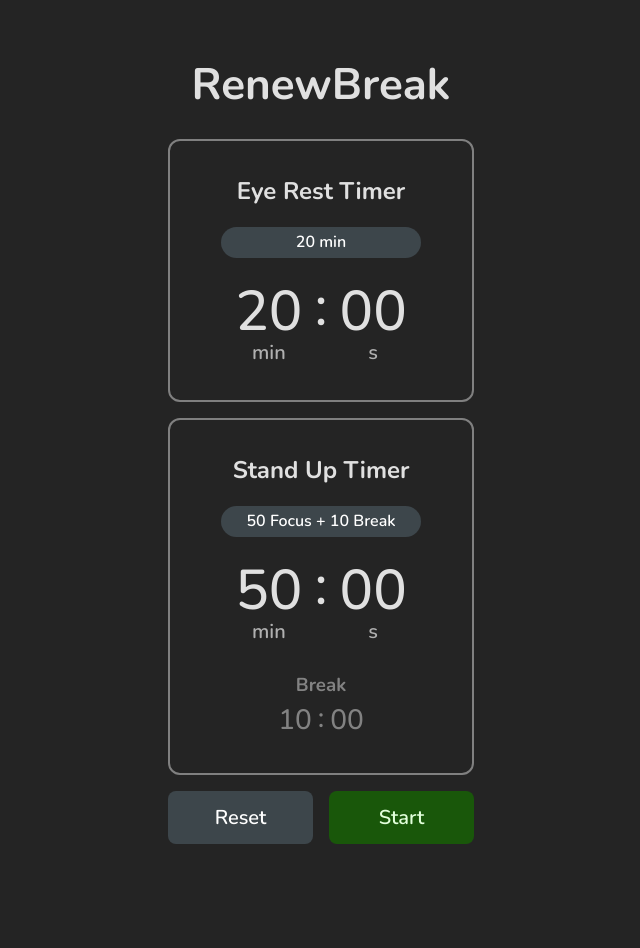
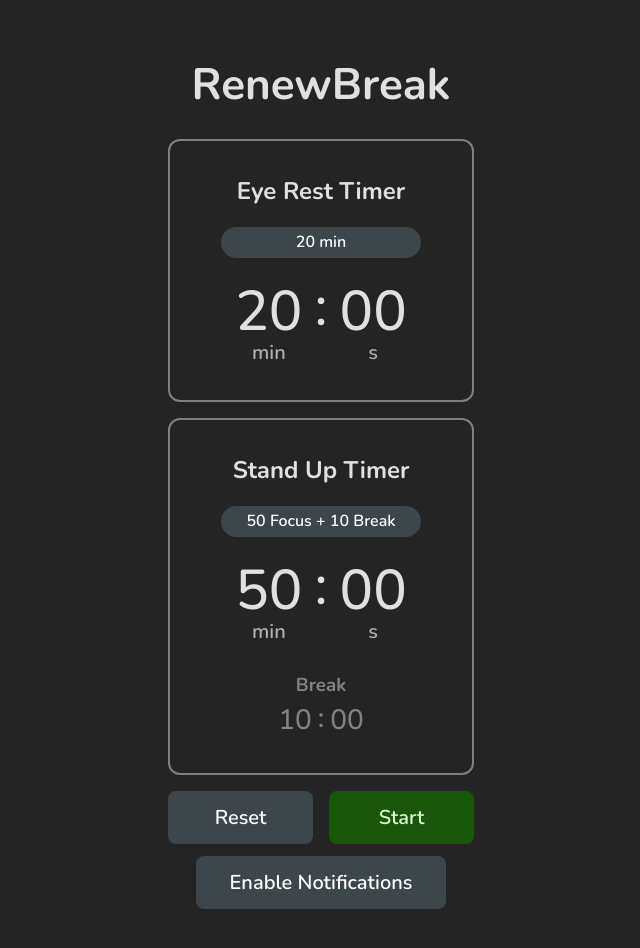
Before and after one commit to WinnyChang/renew-break-vue, a Vue app in the folder renew-break/: page / in a window 1280 px wide. Shown: the top 948 px of the page, without its empty margins (319-959 px from the left). Before the commit the page ends 876 px from the top, so only its background shows below. Built offline with nearby package versions, Linux system fonts and the light colour scheme.

Commit message:
Adjust notification permission request, add a request button

```diff
--- a/renew-break/src/App.vue
+++ b/renew-break/src/App.vue
@@ -2,11 +2,15 @@
   <div>
     <h1>RenewBreak</h1>
     <EyeRestTimer
-      :isRunning="isRunning" :shouldReset="shouldReset"
+      :notificationPermission="notificationPermission"
+      :isRunning="isRunning"
+      :shouldReset="shouldReset"
       :standupTimeRemaining="standupTimeRemaining"
     />
     <StandUpTimer
-      :isRunning="isRunning" :shouldReset="shouldReset"
+      :notificationPermission="notificationPermission"
+      :isRunning="isRunning"
+      :shouldReset="shouldReset"
       @updateRemainingTime="updateStandupTimeRemaining"
       @timerComplete="onTimerComplete"
     />
@@ -16,17 +20,57 @@
           {{ isRunning ? 'Pause' : 'Start' }}
       </button>
     </div>
+    <button
+      @click="requestPermission"
+      class="notification-btn"
+      :disabled="notificationPermission"
+    >
+      {{ notificationPermission ? 'Notifications Enabled' : 'Enable Notifications' }}
+    </button>
   </div>
 </template>
 
 <script setup>
-import { ref } from 'vue'
+import { ref, onMounted } from 'vue'
 import StandUpTimer from './components/StandUpTimer.vue';
 import EyeRestTimer from './components/EyeRestTimer.vue';
 
+const notificationPermission = ref(false)
 const isRunning = ref(false)
 const shouldReset = ref(false)
 const standupTimeRemaining = ref(0)
+
+const requestPermission = async () => {
+    if ("Notification" in window) {
+        try {
+            // Check if it's Edge browser
+            const isEdge = navigator.userAgent.includes("Edg")
+
+            if (isEdge) {
+                // Guide users to Edge settings for notifications
+                alert("Please enable notifications for this site in Edge settings:\n\n" +
+                      "1. Click the 'View site information' icon in the left of address bar\n" +
+                      "2. Click 'Permissions for this site'\n" +
+                      "3. Allow notifications (the bell icon)\n\n" +
+                      "Or go to edge://settings/content/notifications")
+                // Check permission again after alert
+                const permission = Notification.permission
+                notificationPermission.value = permission === "granted"
+            } else {
+                // For other browsers
+                const permission = await Notification.requestPermission()
+                notificationPermission.value = permission === "granted"
+            }
+        } catch (error) {
+            console.error('Failed to request notification permission:', error)
+        }
+    }
+}
+onMounted(() => {
+    if ("Notification" in window) {
+        notificationPermission.value = Notification.permission === "granted"
+    }
+})
 
 const startPause = () => {
   isRunning.value = !isRunning.value
@@ -64,4 +108,16 @@ const onTimerComplete = () => {
     color: #fff6Bd;
     background-color: #615100;
 }
+
+.notification-btn {
+    width: 250px;
+    margin: 12px;
+    opacity: 1;
+    transition: opacity 0.25s ease;
+}
+.notification-btn:disabled {
+    pointer-events: none;  /* Disables all hover/active effects */
+    opacity: 0.6;
+    cursor: default;
+}
 </style>
--- a/renew-break/src/components/EyeRestTimer.vue
+++ b/renew-break/src/components/EyeRestTimer.vue
@@ -24,7 +24,7 @@
 </template>
 
 <script setup>
-    import { ref, computed, onMounted, onBeforeUnmount, watch } from 'vue'
+    import { ref, computed, onBeforeUnmount, watch } from 'vue'
 
     const selectedOption = ref('20') // Default time (20 min)
     const setMinutes = computed(() => selectedOption.value === 'off' ? 0 : Number(selectedOption.value))
@@ -33,6 +33,10 @@
     const intervalId = ref(null)
 
     const props = defineProps({
+        notificationPermission: {
+            type: Boolean,
+            required: true
+        },
         isRunning: {
             type: Boolean,
             required: true
@@ -165,19 +169,9 @@
         selectedOption.value === 'off' ? '--' : seconds.value.toString().padStart(2, '0')
     )
 
-    // Request notification permission
-    const requestPermission = async () => {
-        if ("Notification" in window) {
-            const permission = await Notification.requestPermission()
-            notificationPermission.value = permission === "granted"
-        }
-    }
-    onMounted(() => {
-        requestPermission()
-    })
     // Notify user when timer is up
-    const showNotification = async (title, message) => {
-        if ("Notification" in window && Notification.permission === "granted") {
+    const showNotification = (title, message) => {
+        if ("Notification" in window && props.notificationPermission) {
             try {
                 new Notification(title, {
                     body: message,
--- a/renew-break/src/components/StandUpTimer.vue
+++ b/renew-break/src/components/StandUpTimer.vue
@@ -36,7 +36,7 @@
 </template>
 
 <script setup>
-    import { ref, computed, onMounted, onBeforeUnmount, watch } from 'vue'
+    import { ref, computed, onBeforeUnmount, watch } from 'vue'
 
     const timeOptions = [
         [0.5, 0.1], [25, 5], [50, 10], [75, 15]
@@ -57,6 +57,10 @@
     const isBreakTime = ref(false)
 
     const props = defineProps({
+        notificationPermission: {
+            type: Boolean,
+            required: true
+        },
         isRunning: {
             type: Boolean,
             required: true
@@ -206,19 +210,9 @@
     const displayBreakMinutes = computed(() => breakMinutes.value.toString().padStart(2, '0'))
     const displayBreakSeconds = computed(() => breakSeconds.value.toString().padStart(2, '0'))
 
-    // Request notification permission
-    const requestPermission = async () => {
-        if ("Notification" in window) {
-            const permission = await Notification.requestPermission()
-            notificationPermission.value = permission === "granted"
-        }
-    }
-    onMounted(() => {
-        requestPermission()
-    })
     // Notify user when timer is up
-    const showNotification = async (title, message) => {
-        if ("Notification" in window && Notification.permission === "granted") {
+    const showNotification = (title, message) => {
+        if ("Notification" in window && props.notificationPermission) {
             try {
                 new Notification(title, {
                     body: message,
```
